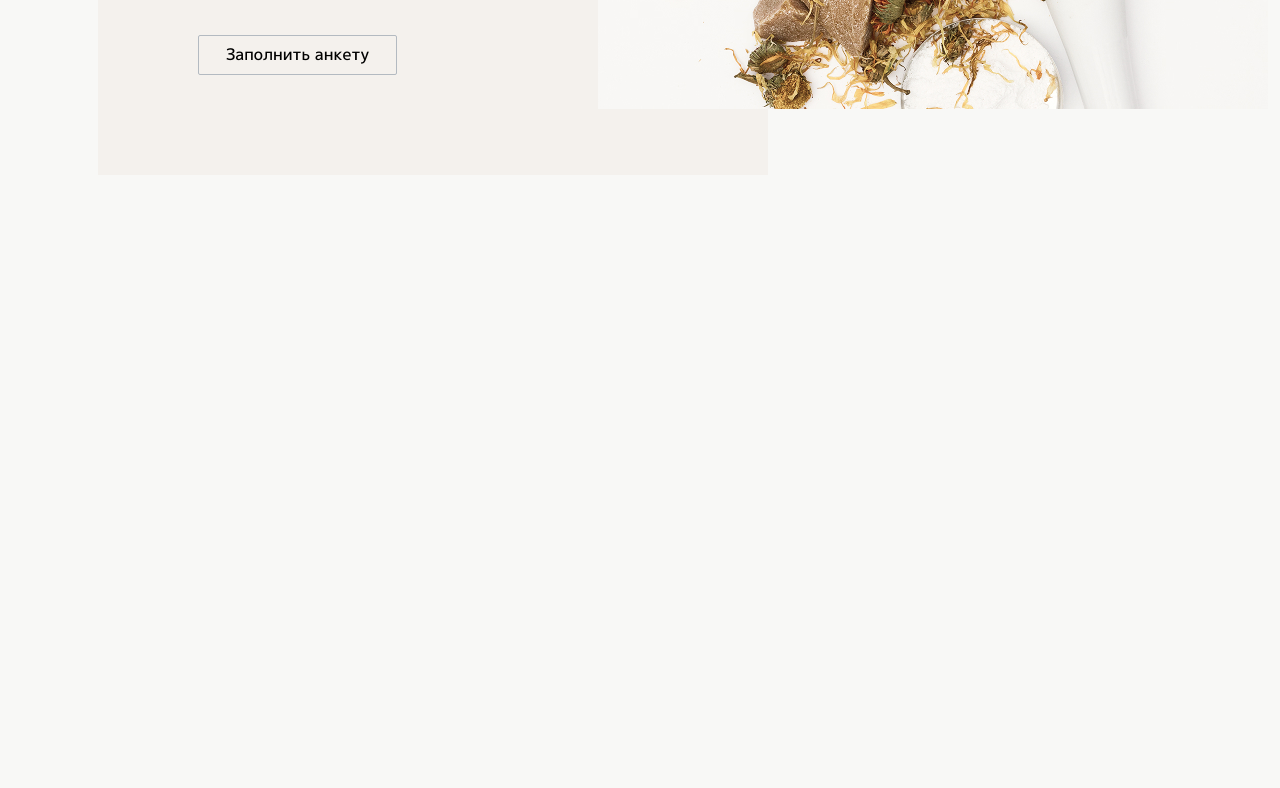
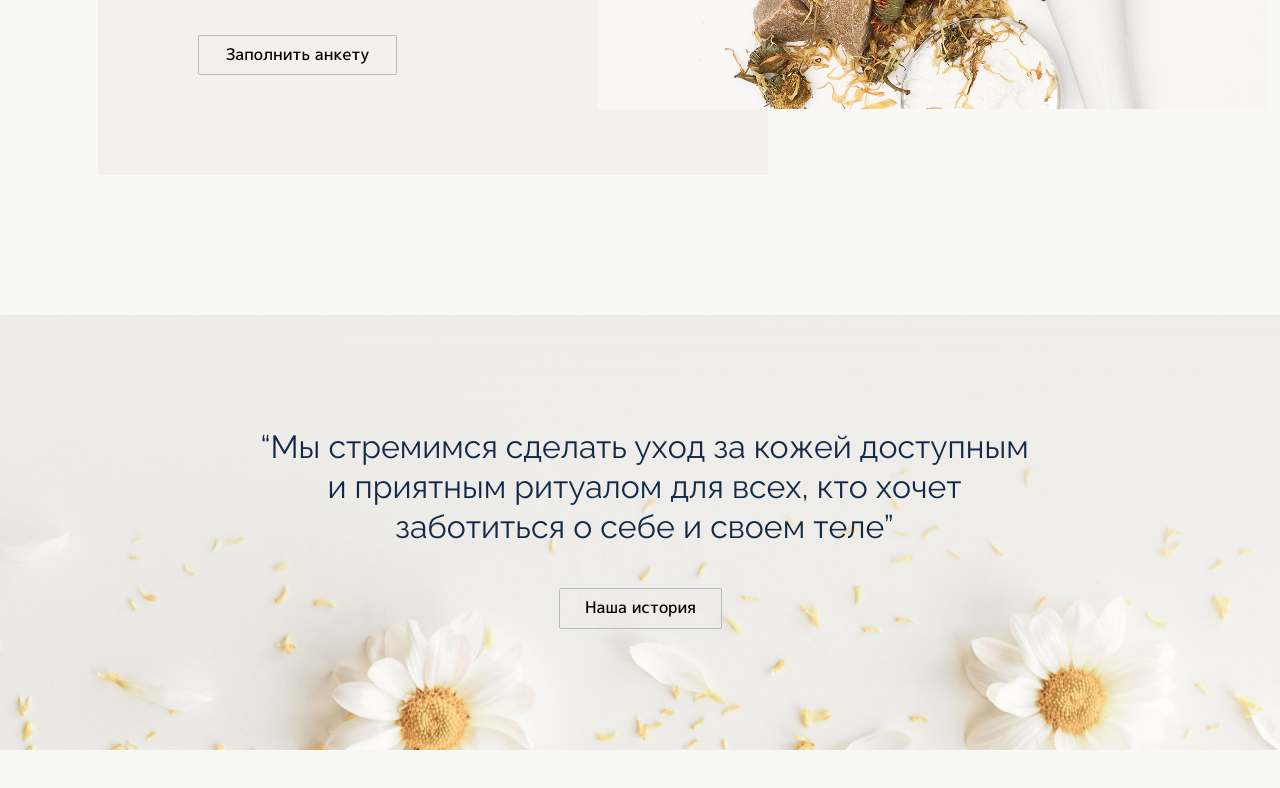
Before and after one commit to Reznikov92/MAROON, a website built with Vite: page index.html in a window 1280 px wide. Shown: the part 2181-2969 px from the top of the page. Before the commit the page ends 2496 px from the top, so only its background shows below. Built offline with nearby package versions, Linux system fonts and the light colour scheme.

Commit message:
Добавил philosophy

```diff
--- a/index.html
+++ b/index.html
@@ -172,6 +172,21 @@
   </section>
   <!--///////////// personal-care -->
 
+  <!-- philosophy -->
+  <section class="philosophy">
+    <div class="philosophy__container">
+      <div class="philosophy__context">
+        <h3 class="philosophy__title">
+          “Мы стремимся сделать уход за кожей доступным
+          и приятным ритуалом для всех, кто хочет
+          заботиться о себе и своем теле”
+        </h3>
+        <button class="philosophy__button button">Наша история</button>
+      </div>
+    </div>
+  </section>
+  <!--///////////// philosophy -->
+
 </body>
 
 </html>
--- a/src/scss/blocks/_header.scss
+++ b/src/scss/blocks/_header.scss
@@ -32,7 +32,6 @@
     &__icons {
         display: flex;
         gap: 2.8rem;
-
     }
 
     &__account {
@@ -42,5 +41,4 @@
     &__lock {
         max-width: 18px;
     }
-
 }
--- a/src/scss/blocks/_philosophy.scss
+++ b/src/scss/blocks/_philosophy.scss
@@ -0,0 +1,40 @@
+.philosophy {
+    background: url('/src/assets/philosophy/philosophy.jpg');
+    background-position: center;
+    background-repeat: no-repeat;
+    background-size: cover;
+    margin-bottom: 140px;
+
+    &__container {
+        display: flex;
+        flex-direction: column;
+        align-items: center;
+    }
+
+    &__context {
+        display: flex;
+        flex-direction: column;
+        align-items: center;
+        gap: 33px;
+        padding: 112px 0 121px 0px;
+        margin-left: 9px;
+        max-width: 780px;
+        width: 100%;
+    }
+
+    &__title {
+        font-family: 'Raleway', sans-serif;
+        font-weight: 500;
+        font-size: 32px;
+        line-height: 1.25;
+        text-align: center;
+    }
+
+    &__button {
+        margin-left: -8px;
+        padding: 3px 0px 6px 0px;
+        margin-top: 8px;
+        width: 163px;
+        height: 41px;
+    }
+}
```
Also changed, not shown: src/css/main.css, 1 other file.
